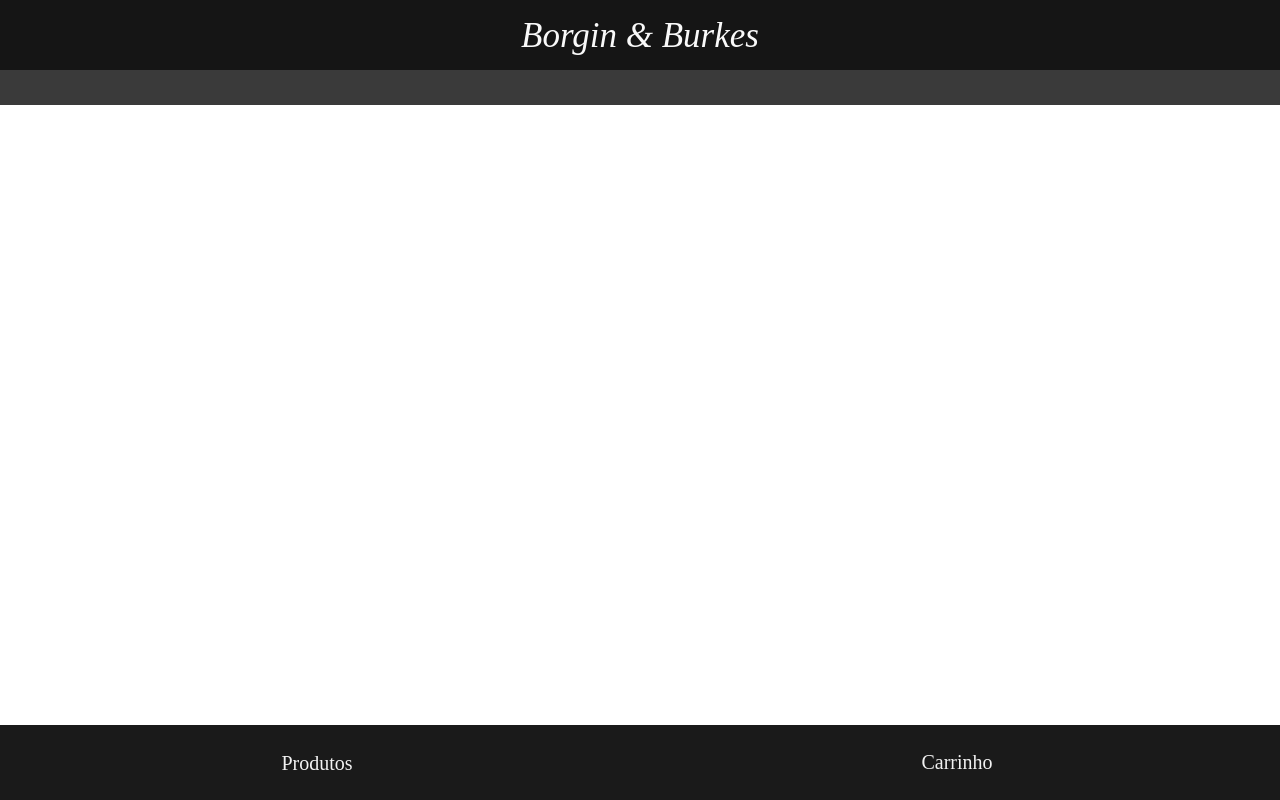
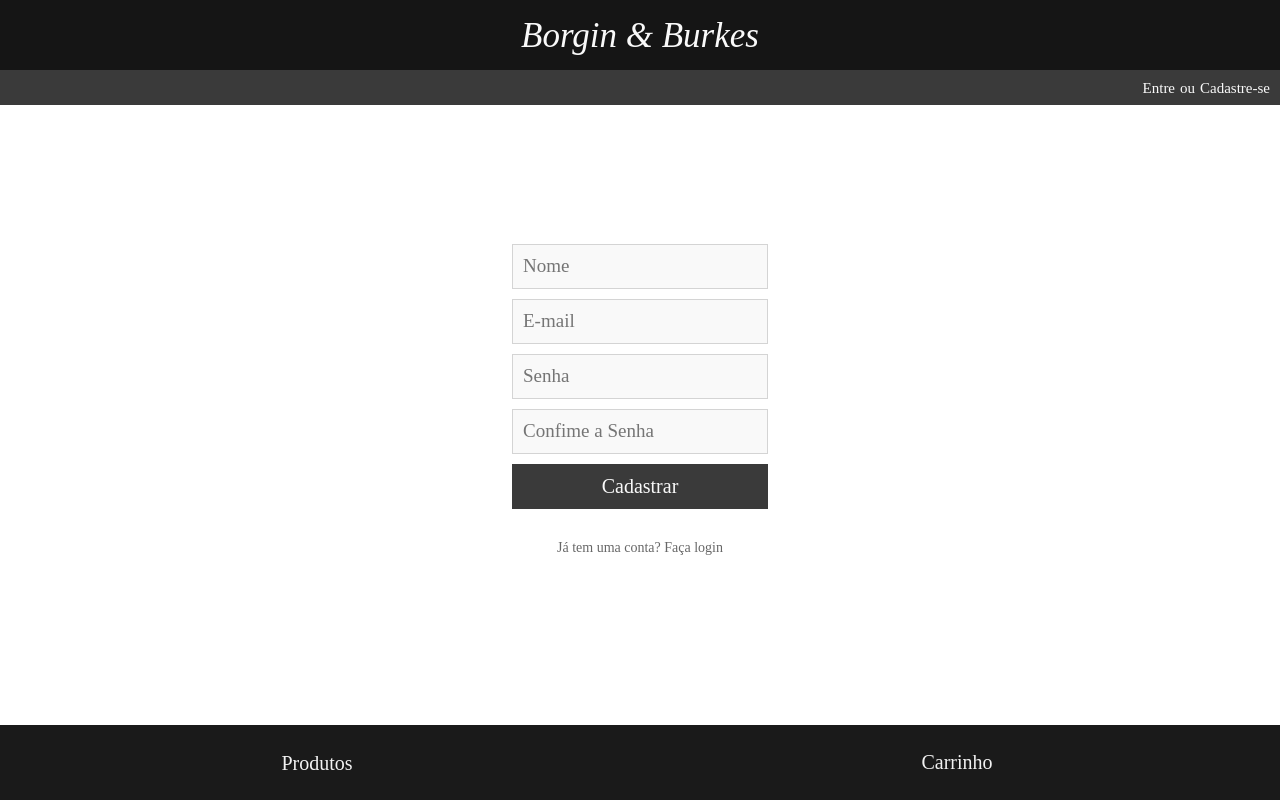
Before and after one commit to lahr-victor/borginandburkes, a React (Create React App) app: page /sign-up in a window 1280 px wide. Built offline with nearby package versions, Linux system fonts and the light colour scheme.

Commit message:
feat: add signIn and signUp functionality

```diff
--- a/src/assets/styles/GlobalStyle.js
+++ b/src/assets/styles/GlobalStyle.js
@@ -5,6 +5,42 @@
   * {
     box-sizing: border-box;
   }
+  form {
+      display: flex;
+      flex-direction: column;
+      gap:10px;
+    }
+  input {
+    outline:none;
+    height:45px;
+    background-color: #F9F9F9;
+    border: 1px solid #D4D4D4;
+    font-family: 'Lora';
+    font-size:19px;
+    font-weight:400;
+    padding:10px;
+    :focus {
+            border: 1px solid #3A3A3A;
+        }
+  }
+  button {
+    outline:none;
+    border:none;
+    height:45px;
+    background-color: #3A3A3A;
+    color: #F9F9F9;
+    font-family: 'Lora';
+    font-size:20px;
+    font-weight:400;
+  }
+  a {
+        font-weight: 400;
+        font-size: 14px;
+        line-height: 18px;
+        color: #676767;
+        text-decoration: none;
+        padding-top: 30px;
+    }
 `;
 
 export default GlobalStyle;
--- a/src/components/App.jsx
+++ b/src/components/App.jsx
@@ -1,13 +1,22 @@
 // PACKAGE IMPORTS
 import React from 'react';
+import { BrowserRouter, Routes, Route } from 'react-router-dom';
 import Footer from './Footer/Footer';
 import Header from './Header/Header';
+import SignInPage from '../pages/signIn/SignInPages';
+import SignUpPage from '../pages/signUp/SignUpPages';
 
 // VALUE EXPORTS
 export default function App() {
   return (
     <>
-      <Header />
+      <BrowserRouter>
+        <Header />
+        <Routes>
+          <Route path="/sign-in" element={<SignInPage />} />
+          <Route path="/sign-up" element={<SignUpPage />} />
+        </Routes>
+      </BrowserRouter>
       <Footer />
     </>
   );
--- a/src/components/Header/Header.jsx
+++ b/src/components/Header/Header.jsx
@@ -1,5 +1,6 @@
 import React from 'react';
 import styled from 'styled-components';
+import { Link } from 'react-router-dom';
 
 export default function Header() {
   return (
@@ -9,7 +10,11 @@
           Borgin &  Burkes
         </Logo>
       </HeaderLogo>
-      <HeaderMenu />
+      <HeaderMenu>
+        <Link to="/sign-in">Entre</Link>
+        ou
+        <Link to="/sign-up">Cadastre-se</Link>
+      </HeaderMenu>
     </HeaderContainer>
   );
 }
@@ -38,4 +43,17 @@
 const HeaderMenu = styled.div`
     height: 35px;
     background-color: #3A3A3A;
+    color: #f9f9f9;
+    display:flex;
+    justify-content: flex-end;
+    align-items: center;
+    gap:5px;
+    padding:10px;
+    font-size:15px;
+    line-height: 18px;
+    a {
+      color: #f9f9f9;
+      padding-top:0px;
+      font-size:15px;
+    }
 `;
--- /dev/null
+++ b/src/hooks/useForm.js
@@ -0,0 +1,11 @@
+import { useState } from 'react';
+
+export default function useForm(initialForm) {
+  const [form, setForm] = useState(initialForm);
+
+  function handleForm(e) {
+    setForm({ ...form, [e.target.name]: e.target.value });
+  }
+
+  return { form, handleForm };
+}
--- /dev/null
+++ b/src/pages/signIn/SignInPages.jsx
@@ -0,0 +1,34 @@
+/* eslint-disable quotes */
+import React from 'react';
+import styled from 'styled-components';
+import useForm from '../../hooks/useForm';
+import { useSignIn } from '../../services/auth';
+
+export default function SignInPage() {
+  const { form, handleForm } = useForm({ email: '', password: '' });
+  const login = useSignIn();
+
+  function submitForm(e) {
+    e.preventDefault();
+    login(form);
+  }
+
+  return (
+    <Container>
+      <form onSubmit={submitForm}>
+        <input required type="email" name="email" autoComplete="username" placeholder="E-mail" value={form.email} onChange={handleForm} />
+        <input required type="password" name="password" minLength={3} autoComplete="new-password" placeholder="Senha" value={form.password} onChange={handleForm} />
+        <button type="submit">Entrar</button>
+      </form>
+      <a href="/sign-up">Não tem uma conta? Cadastre-se</a>
+    </Container>
+  );
+}
+
+const Container = styled.section`
+    height: 100vh;
+    display: flex;
+    flex-direction: column;
+    justify-content: center;
+    align-items: center;
+`;
--- /dev/null
+++ b/src/pages/signUp/SignUpPages.jsx
@@ -0,0 +1,42 @@
+import React from 'react';
+import styled from 'styled-components';
+import useForm from '../../hooks/useForm';
+import { useSignUp } from '../../services/auth';
+
+export default function SignUpPage() {
+  const { form, handleForm } = useForm({
+    name: '', email: '', password: '', confirmPassword: '',
+  });
+  const signUp = useSignUp();
+
+  // eslint-disable-next-line consistent-return
+  function submitForm(e) {
+    e.preventDefault();
+    // eslint-disable-next-line no-alert
+    if (form.password !== form.confirmPassword) return alert('As senhas não coincidem');
+
+    delete form.confirmPassword;
+    signUp(form);
+  }
+
+  return (
+    <Container>
+      <form onSubmit={submitForm}>
+        <input required type="text" name="name" placeholder="Nome" value={form.name} onChange={handleForm} />
+        <input required type="email" name="email" autoComplete="username" placeholder="E-mail" value={form.email} onChange={handleForm} />
+        <input required type="password" name="password" minLength={3} autoComplete="new-password" placeholder="Senha" value={form.password} onChange={handleForm} />
+        <input required type="password" name="confirmPassword" minLength={3} autoComplete="new-password" placeholder="Confime a Senha" value={form.confirmPassword} onChange={handleForm} />
+        <button type="submit">Cadastrar</button>
+      </form>
+      <a href="/sign-in">Já tem uma conta? Faça login</a>
+    </Container>
+  );
+}
+
+const Container = styled.section`
+    height: 100vh;
+    display: flex;
+    flex-direction: column;
+    justify-content: center;
+    align-items: center;
+    `;
--- /dev/null
+++ b/src/services/auth.js
@@ -0,0 +1,28 @@
+import axios from 'axios';
+import { useNavigate } from 'react-router-dom';
+
+export function useSignUp() {
+  const navigate = useNavigate();
+
+  return (body) => {
+    axios.post(`${process.env.REACT_APP_API_URL}/sign-up`, body)
+      .then(() => navigate('/sign-in'))
+      // eslint-disable-next-line no-alert
+      .catch((err) => alert(err.response.data));
+  };
+}
+
+export function useSignIn() {
+  const navigate = useNavigate();
+
+  return (body) => {
+    axios.post(`${process.env.REACT_APP_API_URL}/sign-in`, body)
+      .then((res) => {
+        const { token, name, userType } = res.data;
+        localStorage.setItem('user', JSON.stringify({ token, name, userType }));
+        navigate('/');
+      })
+    // eslint-disable-next-line no-alert
+      .catch((err) => alert(err.response.data));
+  };
+}
```
